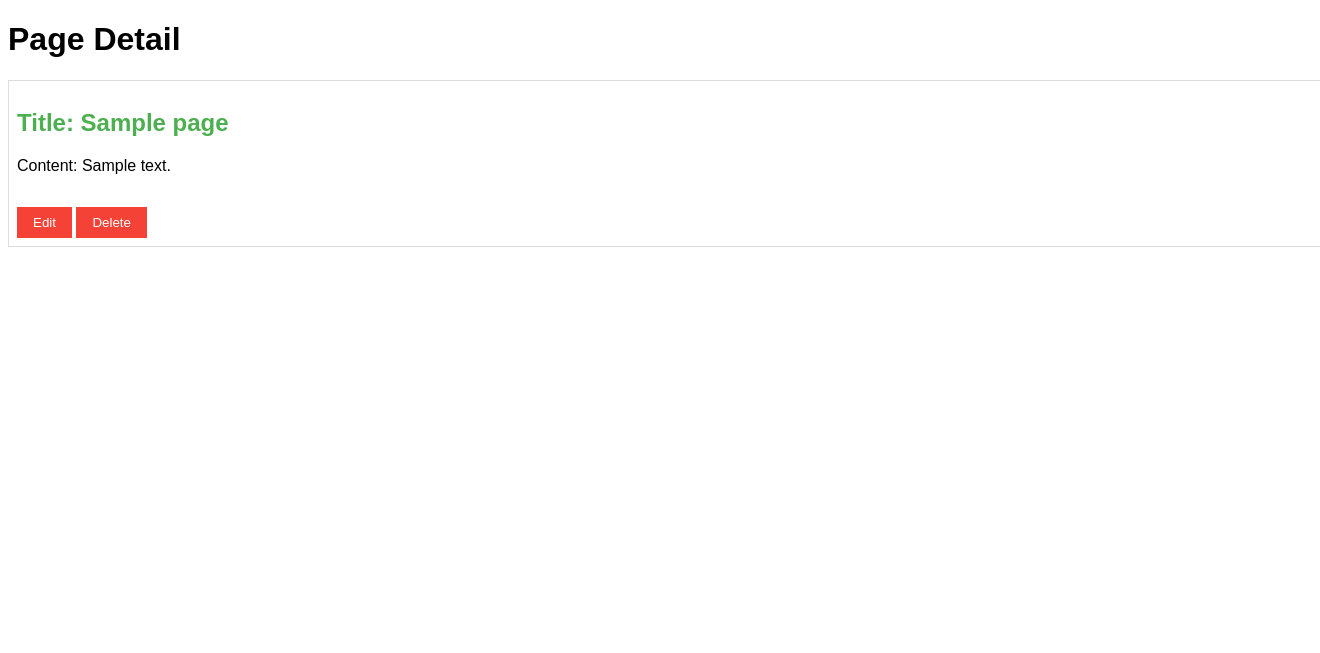
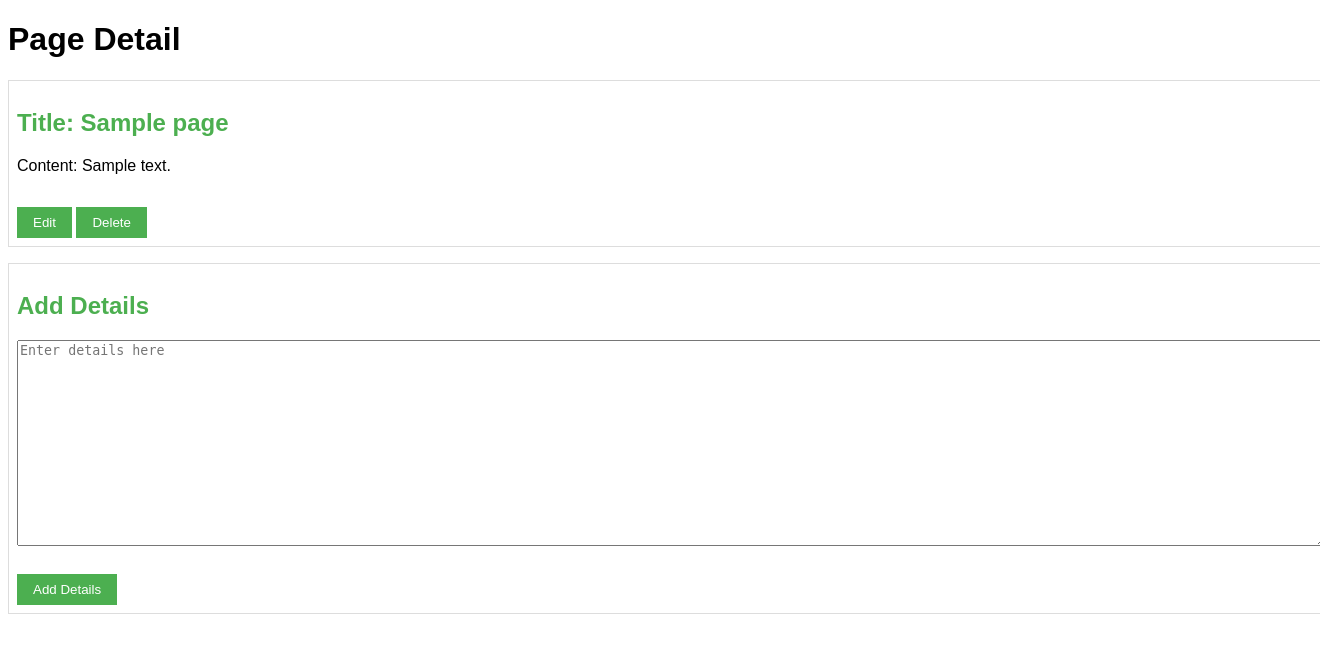
Before and after one commit to Arash7447/Afagh, a Django app: page /book/detail/1/ in a window 1320 px wide; the page is wider, and only the part inside the window is pictured. Shown: the top 653 px of that part. Run offline with Django 3.2, Linux system fonts and the light colour scheme; tables that the repository leaves empty hold one stand-in row (values such as "Sample post").

Commit message:
added some new parts
added some new parts

```diff
--- a/dynamicpage/templates/pages/detail.html
+++ b/dynamicpage/templates/pages/detail.html
@@ -7,24 +7,30 @@
         body {
             font-family: Arial, sans-serif;
         }
-        .detail-container {
+        .detail-container, .details-container {
             width: 100%;
             border: 1px solid #ddd;
             padding: 8px;
+            margin-bottom: 16px;
         }
-        .detail-container h2 {
+        .detail-container h2, .details-container h2 {
             color: #4CAF50;
         }
-        .detail-container button {
+        .detail-container button, .details-container button {
             padding: 8px 16px;
-            background-color: #f44336;
+            background-color: #4CAF50;
             color: white;
             border: none;
             cursor: pointer;
             margin-top: 16px;
         }
-        .detail-container button:hover {
-            background-color: #da190b;
+        .detail-container button:hover, .details-container button:hover {
+            background-color: #45a049;
+        }
+        .details-container textarea {
+            width: 100%;
+            min-height: 200px;
+            margin-bottom: 8px;
         }
     </style>
 </head>
@@ -37,5 +43,14 @@
         <a href="{% url 'dynamicpage:edit_page' page.id %}"><button type="button">Edit</button></a>
         <a href="{% url 'dynamicpage:delete_page' page.id %}"><button type="button">Delete</button></a>
     </div>
+
+    <div class="details-container">
+        <h2>Add Details</h2>
+        <form method="post">
+            {% csrf_token %}
+            <textarea name="details" placeholder="Enter details here"></textarea>
+            <button type="submit">Add Details</button>
+        </form>
+    </div>
 </body>
 </html>
--- a/dynamicpage/views.py
+++ b/dynamicpage/views.py
@@ -1,8 +1,12 @@
 from django.db.models.query import QuerySet
 from django.shortcuts import render
-from django.urls import reverse_lazy
+from django.urls import reverse_lazy, reverse
 from django.views.generic import ListView, CreateView, UpdateView, DeleteView, DetailView
 from .models import Page
+from rest_framework import viewsets, pagination
+from .models import Page
+from .serializers import PageSerializer
+
 
 # Create your views here.
 
@@ -33,6 +37,9 @@ class PageDetailView (DetailView):
     model = Page
     template_name = 'pages/detail.html'
 
+    def get_success_url(self):
+        return reverse('dynamicpage:list_page', kwargs={'dcrp': 'book-dcrp'})
+
 
 
 class AddPageView (CreateView):
@@ -40,6 +47,7 @@ class AddPageView (CreateView):
     model = Page
     template_name = 'pages/add.html'
     fields = ('title', 'content')
+    success_url = '/book/list/book-dcrp/'
 
 
 class EditPageView(UpdateView):
@@ -55,3 +63,12 @@ class DeletePageView (DeleteView):
     model = Page
     template_name = 'pages/delete.html'
     success_url = '/book/list/book-dcrp/'
+
+
+class PageNumberPagination(pagination.PageNumberPagination):
+    page_size = 5
+
+class PageViewSet(viewsets.ModelViewSet):
+    queryset = Page.objects.all()
+    serializer_class = PageSerializer
+    pagination_class = PageNumberPagination
```
Also changed, not shown: dynamicpage/serializers.py (added, +7 -0 lines), dynamicpage/templates/pages/list.html (+27 -0 lines).
